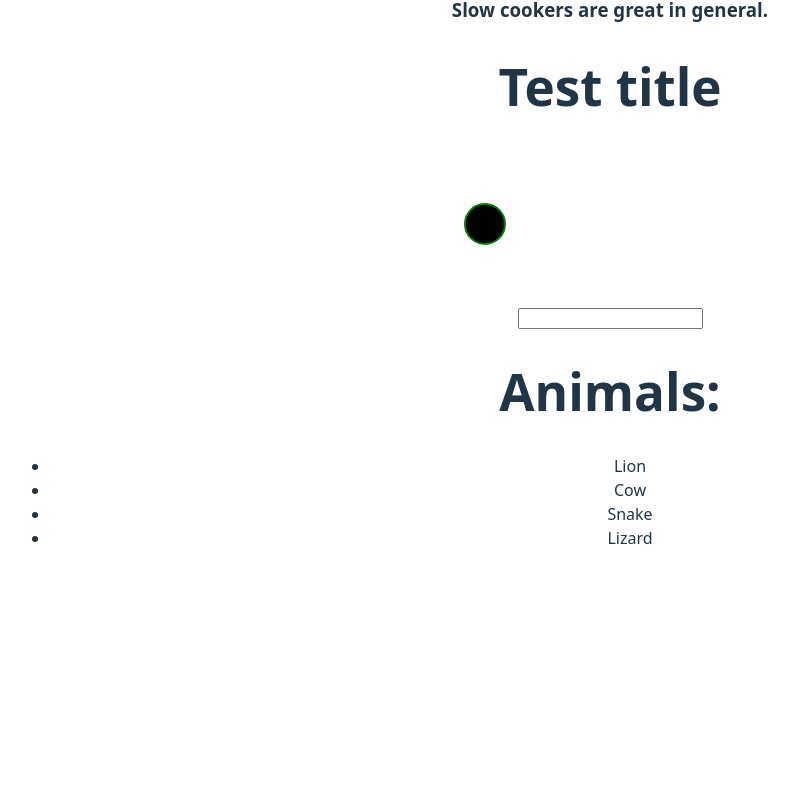
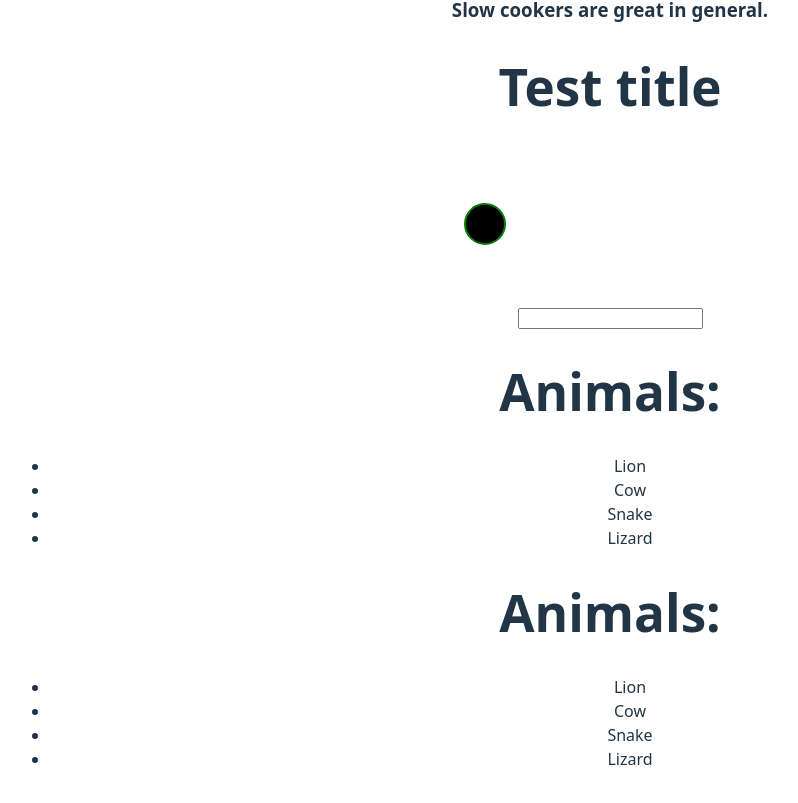
Before and after one commit to mrmiffmiff/hello-react-world, a React (Vite) app: page / in a window 1280 px wide. Shown: the part 1123-1926 px from the top of the page, without its empty margins (30-828 px from the left). Before the commit the page ends 1721 px from the top, so only its background shows below. Built offline with nearby package versions, Linux system fonts and the light colour scheme.

Commit message:
component lists

```diff
--- /dev/null
+++ b/src/AnimalsByProps.jsx
@@ -0,0 +1,24 @@
+function ListItem(props) {
+    return <li>{props.animal}</li>
+}
+
+function List(props) {
+    return (
+        <ul>
+            {props.animals.map((animal) => {
+                return <ListItem key={animal} animal={animal} />;
+            })}
+        </ul>
+    );
+}
+
+export default function AnimalsByProps() {
+    const animals = ["Lion", "Cow", "Snake", "Lizard"];
+
+    return (
+        <div>
+            <h1>Animals: </h1>
+            <List animals={animals} />
+        </div>
+    );
+}
--- a/src/main.jsx
+++ b/src/main.jsx
@@ -7,6 +7,7 @@
 import { GreatEasyMeal, AnotherGoodMeal } from './FavoriteFood.jsx'
 import ConversionTest from './ConversionTest.jsx'
 import Animals from './Animals.jsx'
+import AnimalsByProps from './AnimalsByProps.jsx'
 
 createRoot(document.getElementById('root')).render(
   <StrictMode>
@@ -17,5 +18,6 @@
     <AnotherGoodMeal />
     <ConversionTest />
     <Animals />
+    <AnimalsByProps />
   </StrictMode>,
 )
```
